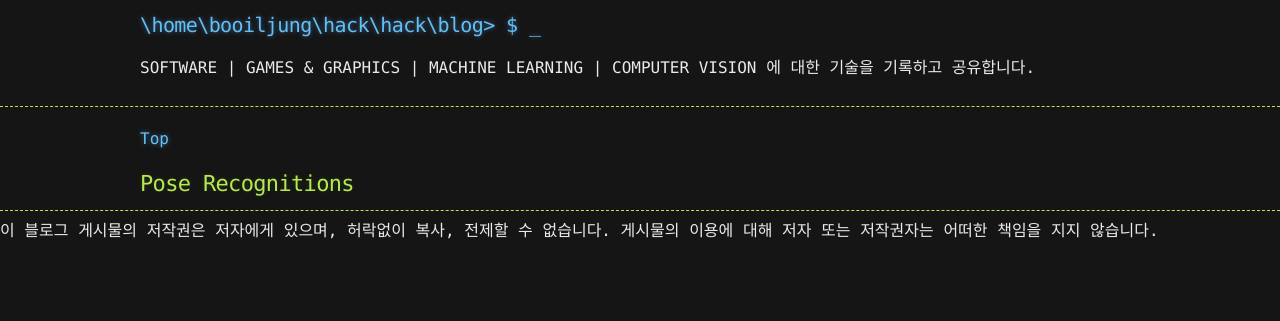
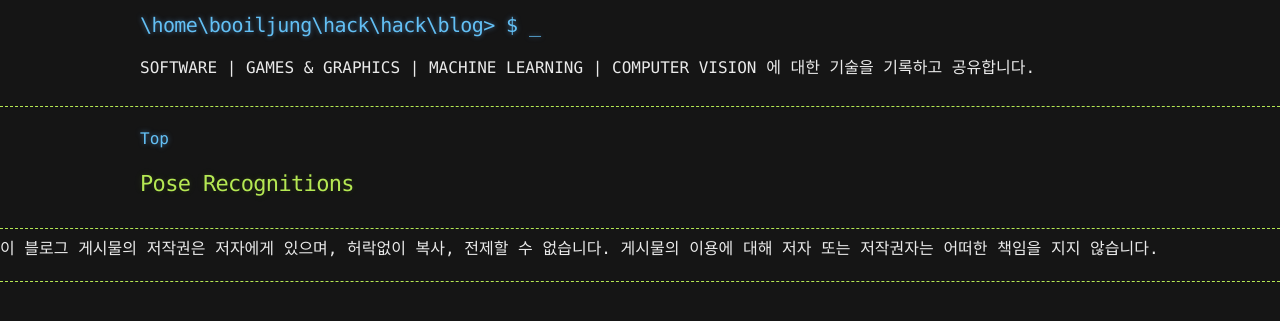
Before and after one commit to booiljung/xxxxx, a Jekyll site: the page built from machine_learning_notes/pose_recognitions.md, in a window 1280 px wide. Shown: the top 321 px of the page. Built offline with Jekyll 4.4.1, drawn with Linux system fonts in a browser that asks for light colours; our own code applies the rules of GitHub Pages for plain Markdown files.

Commit message:
footer scss

```diff
--- a/_sass/jekyll-theme-hacker.scss
+++ b/_sass/jekyll-theme-hacker.scss
@@ -72,6 +72,37 @@ header h1:before {
 }
 
 header h2 {
+  font-size: 20px;
+}
+
+footer {
+  background: $body-background url("../_site_images/code.png") 0 0;
+  /*background: rgba(0, 0, 0, 0.1);*/
+  width: 100%;
+  border-bottom: 1px dashed $conifer; //header;
+  padding: 10px 0;
+  margin: 0 0 20px 0;
+}
+
+footer h1 {
+  font-size: 22px;
+  line-height: 1.5;
+  margin: 0 0 0 -40px;
+  font-weight: bold;
+  font-family: Monaco, "Bitstream Vera Sans Mono", "Lucida Console", Terminal, monospace;
+  color: $conifer;//$header;
+  text-shadow: 0 1px 1px rgba(0, 0, 0, 0.1),
+               0 0 5px rgba(181, 232, 83, 0.1),
+               0 0 10px rgba(181, 232, 83, 0.1);
+  letter-spacing: -1px;
+  -webkit-font-smoothing: antialiased;
+}
+
+footer h1:before {
+  font-size: 22px;
+}
+
+footer h2 {
   font-size: 20px;
 }
 
```
